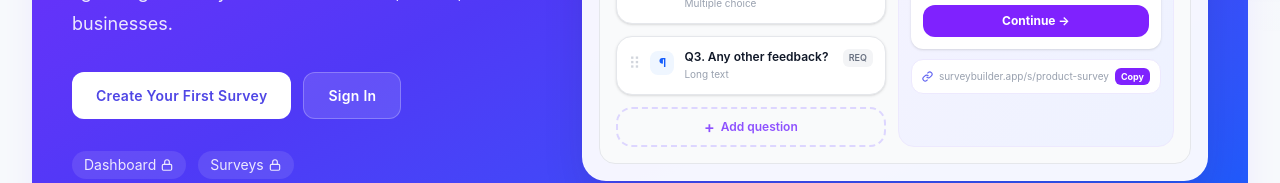
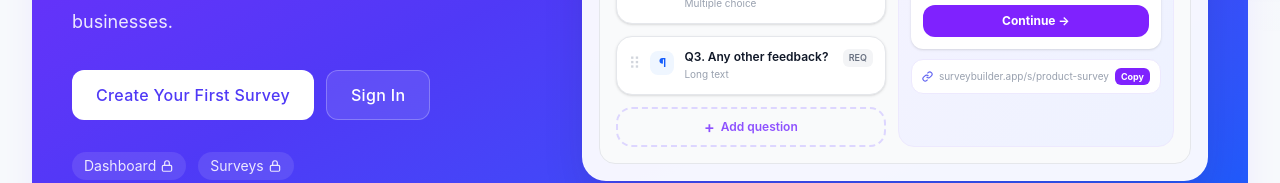
Before and after one commit to MuruganBalachandran/Murugan-survey-builder, a React (Vite) app in the folder web/: page / in a window 1280 px wide. Shown: the part 467-650 px from the top of the page. Built offline with nearby package versions, Linux system fonts and the light colour scheme; no server answers.

Commit message:
UI Styles updated for Common Components

```diff
--- a/web/src/components/common/CustomModal.tsx
+++ b/web/src/components/common/CustomModal.tsx
@@ -110,7 +110,7 @@ export const CustomModal = ({
               disabled={isLoading}
               variant="secondary"
               fullWidth
-              style={{ background: '#F3F4F6', color: '#374151', border: 'none', boxShadow: 'none' }}
+              className="bg-gray-100 !text-gray-700 !border-none !shadow-none"
             >
               {cancelText}
             </Button>
--- a/web/src/components/common/LockedAccessPage.tsx
+++ b/web/src/components/common/LockedAccessPage.tsx
@@ -44,7 +44,7 @@ export const LockedAccessPage = () => {
                           <span className="text-gray-500">{[124, 98, 72][index]} responses</span>
                         </div>
                         <div className="mt-2 h-2 rounded-full bg-violet-100">
-                          <div className="h-2 rounded-full bg-violet-500" style={{ width: `${80 - index * 16}%` }} />
+                        <div className="h-2 rounded-full bg-violet-500" style={{ width: `${80 - index * 16}%` }} />
                         </div>
                       </div>
                     ))}
@@ -80,7 +80,7 @@ export const LockedAccessPage = () => {
                 <Button
                   variant="secondary"
                   onClick={() => navigate({ to: '/signup' })}
-                  style={{ background: '#EEF2FF', color: '#4F46E5', border: 'none' }}
+                  className="bg-indigo-50 !text-indigo-600 !border-none"
                 >
                   Get Started
                 </Button>
--- a/web/src/components/home/FinalCtaSection.tsx
+++ b/web/src/components/home/FinalCtaSection.tsx
@@ -17,7 +17,7 @@ export const FinalCtaSection = ({ onGetStarted }: FinalCtaSectionProps) => (
       size="lg"
       className="mt-6"
       onClick={onGetStarted}
-      style={{ background: 'white', color: '#4F46E5', border: 'none' }}
+      className="bg-white !text-indigo-600 !border-none"
     >
       Get Started
     </Button>
--- a/web/src/components/home/HomeHero.tsx
+++ b/web/src/components/home/HomeHero.tsx
@@ -26,7 +26,7 @@ export const HomeHero = ({ isAuthenticated, onPrimaryClick, onSignInClick }: Hom
           variant="secondary"
           size="lg"
           onClick={onPrimaryClick}
-          style={{ background: 'white', color: '#4F46E5', border: 'none' }}
+          className="bg-white !text-indigo-600 !border-none"
         >
           Create Your First Survey
         </Button>
@@ -36,11 +36,7 @@ export const HomeHero = ({ isAuthenticated, onPrimaryClick, onSignInClick }: Hom
             variant="secondary"
             size="lg"
             onClick={onSignInClick}
-            style={{
-              background: 'rgba(255,255,255,0.12)',
-              color: 'white',
-              border: '1px solid rgba(255,255,255,0.25)',
-            }}
+            className="bg-white/10 !text-white border border-white/25"
           >
             Sign In
           </Button>
--- a/web/src/components/ui/Button.tsx
+++ b/web/src/components/ui/Button.tsx
@@ -6,38 +6,13 @@ import type { ButtonProps, ButtonVariant, ButtonSize } from '@/types'
 
 // region constants
 
-// per-variant inline styles — gradient backgrounds, shadows, text colours
-const variants: Record<ButtonVariant, React.CSSProperties> = {
-  primary: {
-    background: 'linear-gradient(135deg, #6366F1 0%, #7C7FF5 100%)',
-    color: '#fff',
-    border: 'none',
-    boxShadow: '0 4px 24px rgba(99,102,241,0.3), 0 1px 0 rgba(255,255,255,0.1) inset',
-  },
-  secondary: {
-    background: 'rgba(255,255,255,0.04)',
-    color: '#C4C4D4',
-    border: '0.5px solid rgba(255,255,255,0.1)',
-    boxShadow: 'none',
-  },
-  tertiary: {
-    background: 'transparent',
-    color: '#818CF8',
-    border: 'none',
-    boxShadow: 'none',
-  },
-  danger: {
-    background: 'linear-gradient(135deg, #EF4444 0%, #DC2626 100%)',
-    color: '#fff',
-    border: 'none',
-    boxShadow: '0 4px 24px rgba(239,68,68,0.3), 0 1px 0 rgba(255,255,255,0.1) inset',
-  },
-  success: {
-    background: 'linear-gradient(135deg, #10B981 0%, #059669 100%)',
-    color: '#fff',
-    border: 'none',
-    boxShadow: '0 4px 24px rgba(16,185,129,0.3), 0 1px 0 rgba(255,255,255,0.1) inset',
-  },
+// per-variant tailwind classes
+const variants: Record<ButtonVariant, string> = {
+  primary: 'bg-gradient-to-br from-indigo-500 to-indigo-400 text-white border-none shadow-[0_4px_24px_rgba(99,102,241,0.3),0_1px_0_rgba(255,255,255,0.1)_inset]',
+  secondary: 'bg-white/[0.04] text-[#C4C4D4] border border-white/10',
+  tertiary: 'bg-transparent text-indigo-400 border-none shadow-none',
+  danger: 'bg-gradient-to-br from-red-500 to-red-600 text-white border-none shadow-[0_4px_24px_rgba(239,68,68,0.3),0_1px_0_rgba(255,255,255,0.1)_inset]',
+  success: 'bg-gradient-to-br from-emerald-500 to-emerald-600 text-white border-none shadow-[0_4px_24px_rgba(16,185,129,0.3),0_1px_0_rgba(255,255,255,0.1)_inset]',
 }
 
 // padding + font-size + border-radius per size token
@@ -78,25 +53,17 @@ export const Button = forwardRef<HTMLButtonElement, ButtonProps>(
         disabled={isDisabled}
         className={cn(
           'inline-flex items-center justify-center gap-2',
+          'tracking-[0.02em] font-semibold text-sm',
           'transition-all duration-200 ease-out',
           'focus-visible:outline-none focus-visible:ring-2 focus-visible:ring-indigo-500 focus-visible:ring-offset-2 focus-visible:ring-offset-[#08080E]',
           'disabled:opacity-40 disabled:cursor-not-allowed disabled:shadow-none',
-          'active:scale-[0.985]',
+          'hover:opacity-90 active:scale-[0.985]',
+          variants[variant],
           sizes[size],
           fullWidth && 'w-full',
           className,
         )}
-        style={{
-          ...variants[variant],
-          letterSpacing: '0.02em',
-          fontWeight: 600,
-          fontSize: '14px',
-          // disabled state overrides shadow and cursor via inline style
-          ...(isDisabled && { opacity: 0.4, cursor: 'not-allowed', boxShadow: 'none' }),
-          ...style,
-        }}
-        onMouseOver={(e) => { if (!isDisabled) e.currentTarget.style.opacity = '0.88' }}
-        onMouseOut={(e) => { e.currentTarget.style.opacity = '1' }}
+        style={style}
         {...props}
       >
         {isLoading ? (
--- a/web/src/pages/Dashboard.tsx
+++ b/web/src/pages/Dashboard.tsx
@@ -226,7 +226,7 @@ export const DashboardPage = () => {
             <Button
               variant="secondary"
               onClick={() => navigate({ to: '/surveys' })}
-              style={{ background: 'white', color: '#4F46E5', border: 'none' }}
+              className="bg-white !text-indigo-600 !border-none"
             >
               Manage surveys
             </Button>
--- a/web/src/pages/SurveyResponses.tsx
+++ b/web/src/pages/SurveyResponses.tsx
@@ -166,7 +166,7 @@ export const SurveyResponsesPage = () => {
               variant="secondary"
               icon={<ExportIcon />}
               disabled={responses.length === 0}
-              style={{ background: 'white', color: '#4F46E5', border: 'none' }}
+              className="bg-white !text-indigo-600 !border-none"
             >
               Export CSV
             </Button>
--- a/web/src/pages/Surveys.tsx
+++ b/web/src/pages/Surveys.tsx
@@ -680,7 +680,7 @@ export const SurveysPage = () => {
             <Button
               variant="secondary"
               onClick={openCreateDrawer}
-              style={{ background: 'white', color: '#4F46E5', border: 'none' }}
+              className="bg-white !text-indigo-600 !border-none"
             >
               Create survey
             </Button>
```
